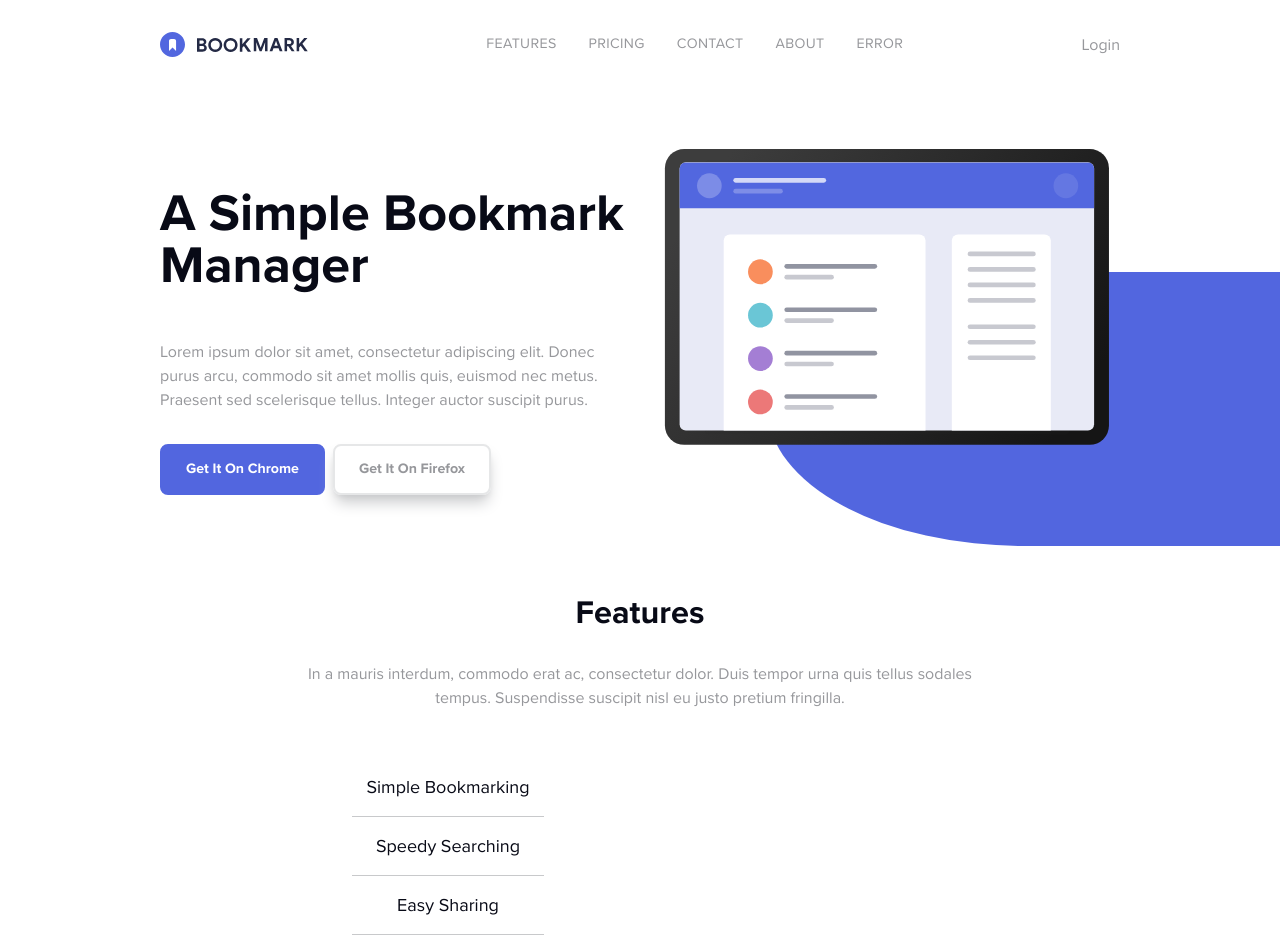
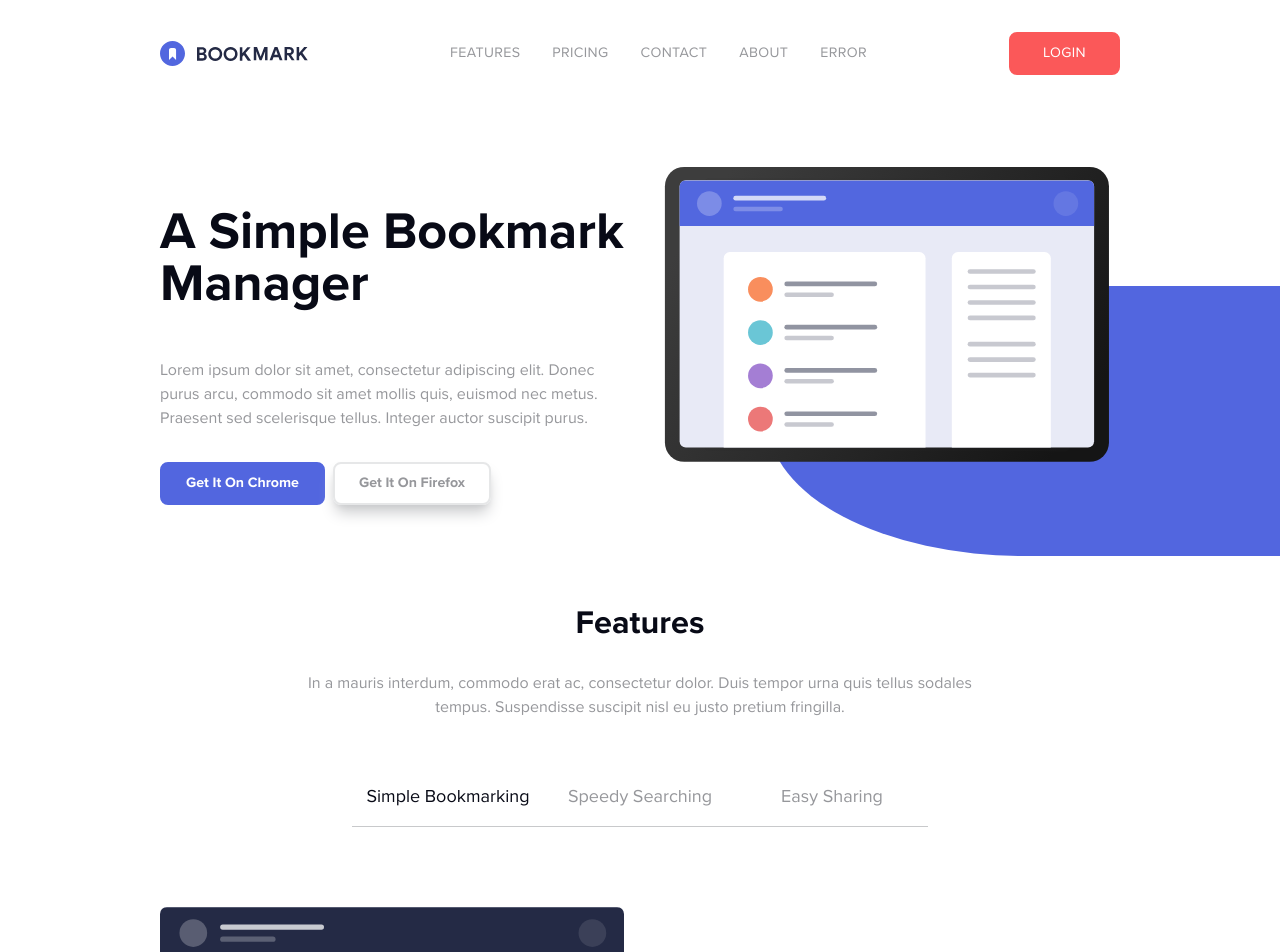
Before and after one commit to antoniofelices/template-landing-page-react, a React (Vite) app: page / in a window 1280 px wide. Shown: the top 952 px of the page. Built offline with nearby package versions, Linux system fonts and the light colour scheme.

Commit message:
Improve the classes on the button component

```diff
--- a/src/components/base/Button.tsx
+++ b/src/components/base/Button.tsx
@@ -1,10 +1,32 @@
 import type { ButtonProps } from '@/types/interfaces'
 import { Link } from 'react-router'
 
-const Button = ({ classes, text, url, buttonType = 'button' }: ButtonProps) => {
+const Button = ({
+    classes,
+    text,
+    url,
+    variant,
+    buttonType = 'button',
+}: ButtonProps) => {
+    let variantOption =
+        'border-blue bg-blue text-white hover:border-blue hover:bg-transparent hover:text-blue'
+
+    if (variant === 'red') {
+        variantOption =
+            'border-red bg-red text-white hover:border-red hover:bg-white hover:text-red'
+    }
+
+    if (variant === 'transparent') {
+        variantOption =
+            'shadow-lg shadow-gray-300/100 hover:border-gray-500 hover:text-gray-500 hover:shadow-none'
+    }
+
     return (
         <>
-            <button className={classes} type={buttonType}>
+            <button
+                className={`rounded-lg border-2 px-3 py-2 font-bold text-sm ${variantOption} ${classes}`}
+                type={buttonType}
+            >
                 {url ? <Link to={url}>{text}</Link> : <>{text}</>}
             </button>
         </>
--- a/src/components/patterns/Card.tsx
+++ b/src/components/patterns/Card.tsx
@@ -20,11 +20,7 @@ const Card = ({
                 {content.title}
             </h3>
             <p className="text-sm">{content.text}</p>
-            <Button
-                buttonType={`button`}
-                text={content.buttonText}
-                classes={`rounded-lg border-2 border-blue bg-blue px-3 py-2 text-sm font-bold text-white hover:border-blue hover:bg-transparent hover:text-blue`}
-            />
+            <Button buttonType="button" text={content.buttonText} />
         </div>
     )
 }
--- a/src/components/patterns/FormNewsletter.tsx
+++ b/src/components/patterns/FormNewsletter.tsx
@@ -21,9 +21,10 @@ const FormNewsletter = ({ content }: { content: FormSuscribeProps }) => {
                     </p>
                 </div>
                 <Button
-                    buttonType={`submit`}
-                    classes={`w-full rounded-lg border-2 border-red bg-red px-3 py-2 text-xs font-bold text-white hover:border-red hover:bg-white hover:text-red lg:col-span-2`}
+                    buttonType="submit"
+                    classes={`w-full lg:col-span-2`}
                     text={content.textButton}
+                    variant="red"
                 />
             </div>
         </form>
--- a/src/components/patterns/Tab.tsx
+++ b/src/components/patterns/Tab.tsx
@@ -23,8 +23,9 @@ const Tab = ({
                         {contentTab.text}
                     </p>
                     <Button
-                        classes={`hidden rounded-lg border-2 border-blue bg-blue px-6 py-3 text-sm font-bold text-white hover:border-blue hover:bg-transparent hover:text-blue md:inline-block`}
+                        classes={`hidden md:inline-block`}
                         text={contentTab.buttonText}
+                        variant="blue"
                     />
                 </div>
             </div>
--- a/src/components/sections/Details.tsx
+++ b/src/components/sections/Details.tsx
@@ -20,10 +20,7 @@ const Details = ({ content }: { content: DetailsSectionProps }) => {
                     ))}
                 </div>
                 <p className="my-7 flex justify-center">
-                    <Button
-                        classes={`rounded-lg border-2 border-blue bg-blue px-6 py-3 text-sm font-bold text-white hover:border-blue hover:bg-transparent hover:text-blue`}
-                        text={content.textButton}
-                    />
+                    <Button text={content.textButton} />
                 </p>
             </div>
         </section>
--- a/src/components/sections/Hero.tsx
+++ b/src/components/sections/Hero.tsx
@@ -23,14 +23,15 @@ const Hero = ({
                     </p>
                     <div className="flex justify-center gap-2 lg:justify-start">
                         <Button
-                            classes={`rounded-lg border-2 border-blue bg-blue px-3 py-3 text-sm font-bold text-white hover:border-blue hover:bg-transparent hover:text-blue lg:px-6`}
-                            buttonType={`button`}
+                            buttonType="button"
+                            classes={`lg:px-6`}
                             text={content.textButton1}
                         />
                         <Button
-                            classes={`rounded-lg border-2 px-3 py-3 text-sm font-bold shadow-lg shadow-gray-300/100 hover:border-gray-500 hover:text-gray-500 hover:shadow-none lg:px-6`}
-                            buttonType={`button`}
+                            buttonType="button"
+                            classes={`lg:px-6`}
                             text={content.textButton2}
+                            variant="transparent"
                         />
                     </div>
                 </div>
--- a/src/components/sections/Tabs.tsx
+++ b/src/components/sections/Tabs.tsx
@@ -11,6 +11,9 @@ const Tabs = ({
 }) => {
     const contentTabs = content.tabs
     const idSection = transformToId(content.title)
+    const classesFirstButtonTab =
+        'tab-active border-t border-b border-gray-300 py-4 text-blue-900 lg:col-start-2 lg:col-end-3 lg:border-t-0'
+    const classesRestButtonsTab = 'border-b border-gray-300 py-4'
 
     return (
         <section
@@ -30,7 +33,11 @@ const Tabs = ({
                             key={tab.id}
                             type="button"
                             data-tab="simple-bookmarking"
-                            className="tab-active border-t border-b border-gray-300 py-4 text-blue-900 lg:col-start-2 lg:col-end-3 lg:border-t-0"
+                            className={
+                                tab.id === 0
+                                    ? classesFirstButtonTab
+                                    : classesRestButtonsTab
+                            }
                         >
                             {tab.tabTitle}
                         </button>
--- a/src/layouts/Header.tsx
+++ b/src/layouts/Header.tsx
@@ -20,7 +20,11 @@ const Header = () => {
                     <MenuItems content={mainMenuData} />
                 </ul>
             </nav>
-            <Button text={'Login'} />
+            <Button
+                text={'Login'}
+                variant="red"
+                classes={`mt-6 w-[90%] tracking-wide uppercase lg:mt-0 lg:w-auto lg:font-normal px-7`}
+            />
         </header>
     )
 }
--- a/src/types/interfaces.ts
+++ b/src/types/interfaces.ts
@@ -1,8 +1,9 @@
 export type ButtonProps = {
+    buttonType?: 'button' | 'submit' | 'reset'
+    classes?: string
     text: string
     url?: string
-    classes?: string
-    buttonType?: 'button' | 'submit' | 'reset'
+    variant?: string
 }
 export type DetailProps = {
     id: number
```
